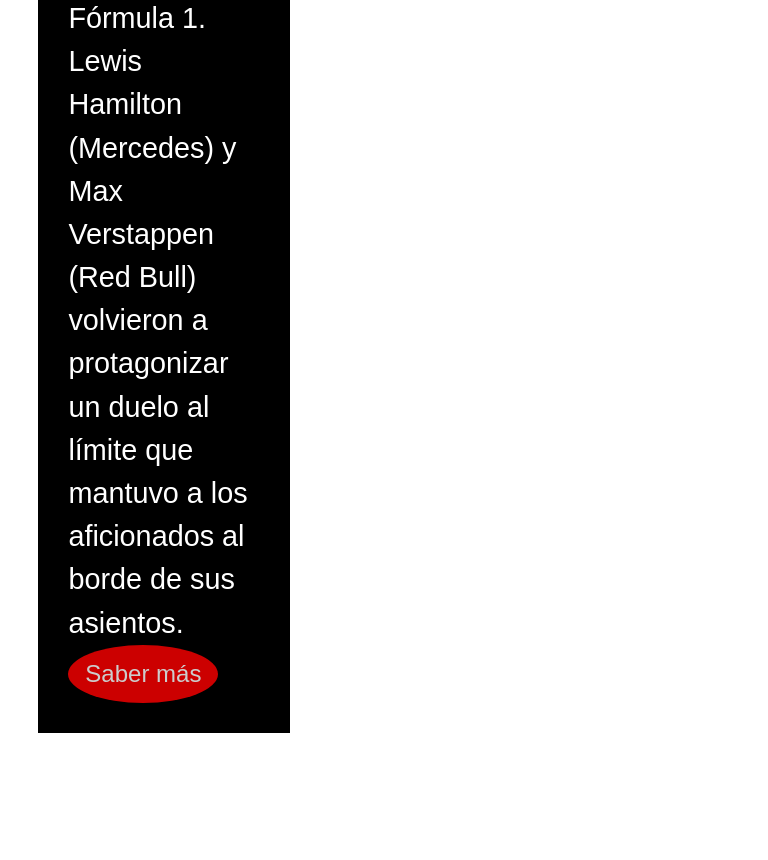
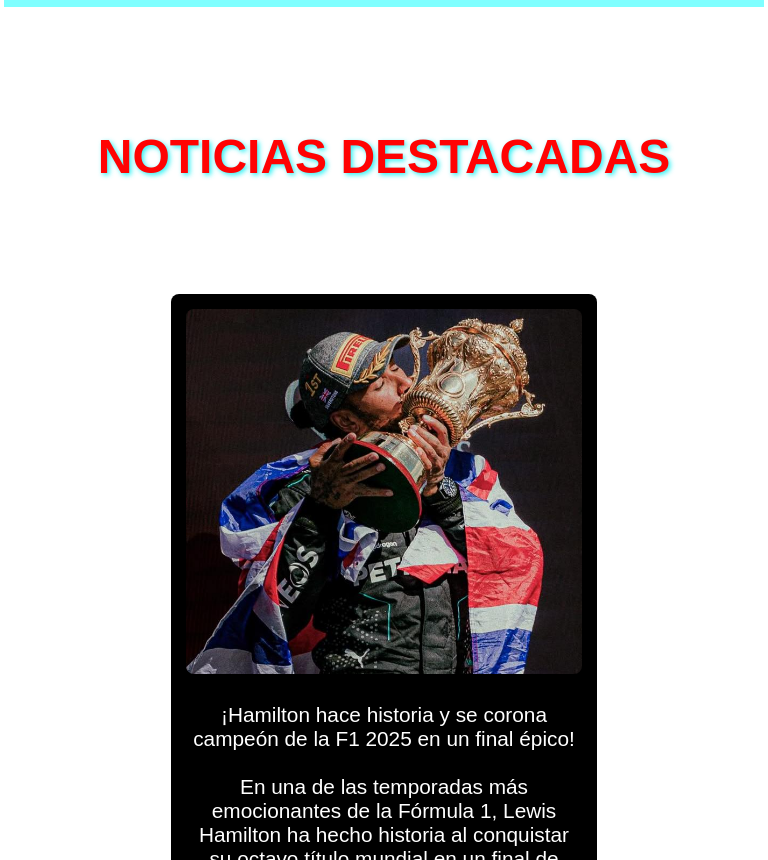
Before and after one commit to FantasyMasters/FantasyRace, a Vue app: page / in a window 768 px wide. Shown: the part 1940-2800 px from the top of the page. Built offline with nearby package versions, Linux system fonts and the light colour scheme.

Commit message:
MediaQueries

```diff
--- a/src/views/HomeView.vue
+++ b/src/views/HomeView.vue
@@ -380,4 +380,58 @@
   background-color: #32fc05;
 }
 
+/*medias queries*/
+/* Medias queries para tablet */
+@media screen and (max-width: 1024px) and (min-width: 720px) {
+  .news {
+    flex-direction: column;
+    align-items: center;
+  }
+
+  .news__content {
+    margin-bottom: 20px;
+  }
+
+  .news__image-wrapper {
+    margin-left: 0;
+  }
+
+  .morenews__container {
+    flex-direction: column;
+    align-items: center;
+  }
+
+  .morenews__title {
+    font-size: 3rem;
+  }
+
+  .morenews__content {
+    width: 70%;
+    scroll-snap-align: start;
+  }
+
+  .sponsors__title {
+    font-size: 3rem;
+  }
+
+  .sponsors__three, .sponsors__two {
+    flex-direction: column;
+    align-items: center;
+    width: 80%;
+  }
+
+  .sponsor-img {
+    max-width: 100%;
+  }
+
+  .contact__tittle {
+    top: -90px;
+  }
+}
+
+
+
+
+
+
 </style>
```
